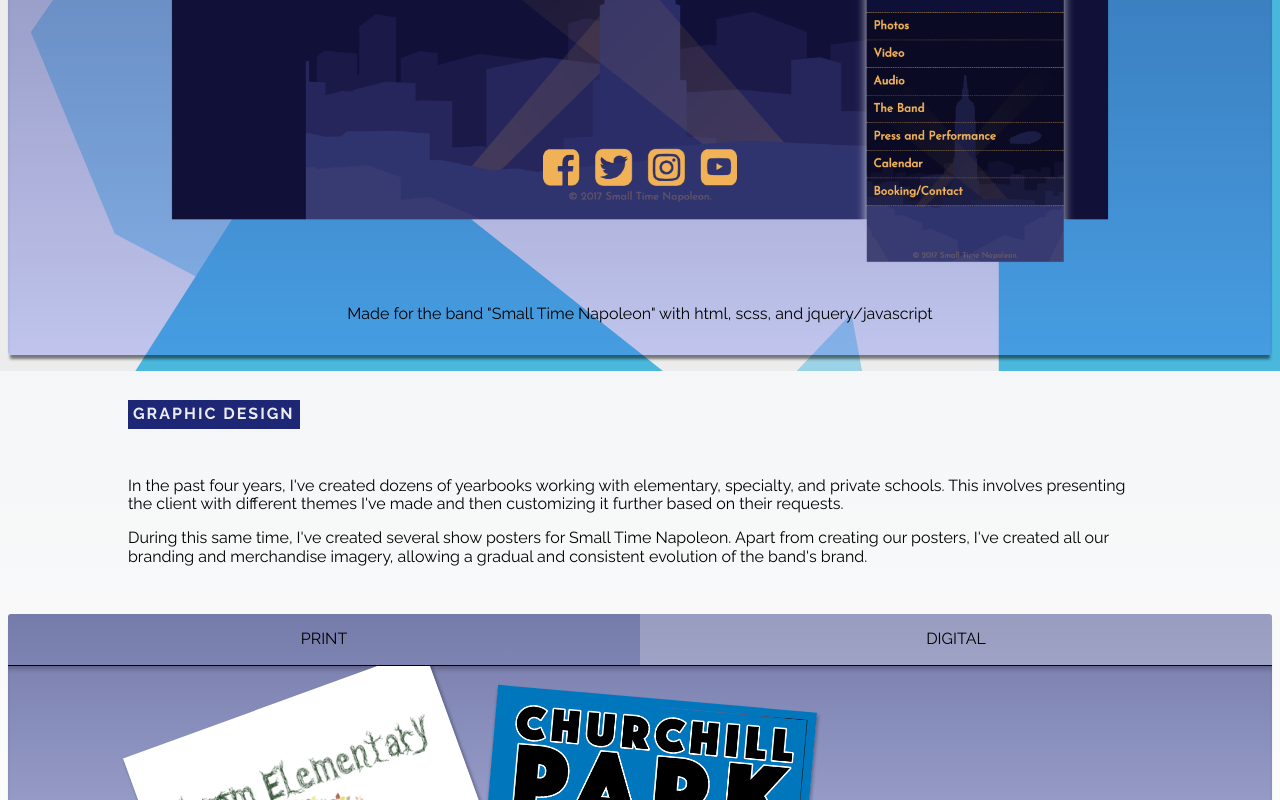
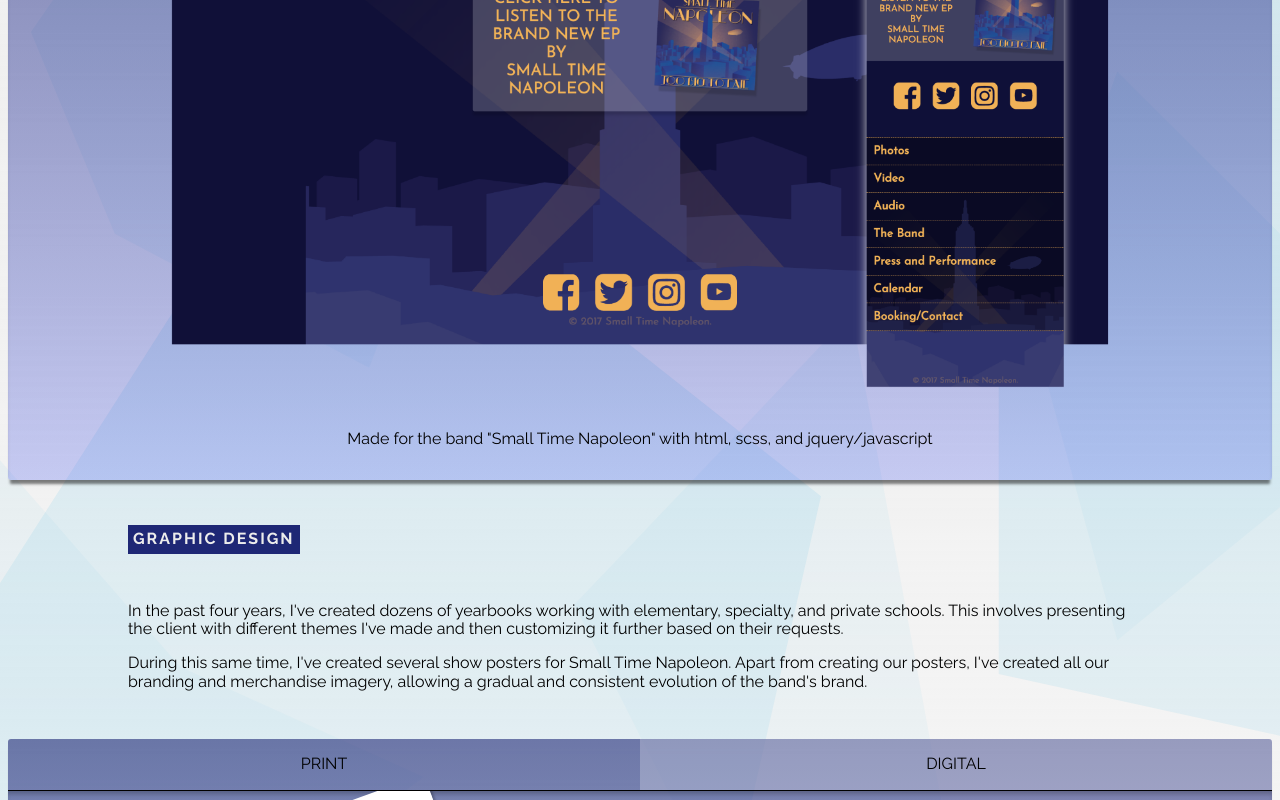
Before and after one commit to jathom30/Portfolio-Site, a React (Create React App) app: page / in a window 1280 px wide. Shown: the part 2000-2800 px from the top of the page. Built offline with nearby package versions, Linux system fonts and the light colour scheme.

Commit message:
updated background throughout. fixed header bug on resize

```diff
--- a/src/App.css
+++ b/src/App.css
@@ -9,7 +9,8 @@ html {
   position: fixed;
   top: -200px;
   width: 100vw;
-  height: auto; }
+  height: auto;
+  opacity: .25; }
 
 .poly-background-upper {
   z-index: -1; }
@@ -37,10 +38,13 @@ a {
   padding: 0;
   margin: 0; }
 
-.main h1 {
-  padding: 1em 0;
-  margin: 0 1em;
-  letter-spacing: 5px; }
+.main {
+  background: linear-gradient(to top, #f9f9f9, rgba(255, 255, 255, 0));
+  padding-bottom: 125px; }
+  .main h1 {
+    padding: 1em 0;
+    margin: 0 1em;
+    letter-spacing: 5px; }
 
 .info {
   width: 80vw;
@@ -249,8 +253,7 @@ a {
 
 /****** IMAGES ******/
 .visual {
-  padding: 1em .5em;
-  background: linear-gradient(to bottom, #f5f6f7, white); }
+  padding: 1em .5em; }
 
 .portfolio-images {
   padding: 1em 0;
@@ -434,7 +437,8 @@ a {
 /********************** FOOTER SECTION **********************/
 .footer {
   text-align: center;
-  padding: .5em; }
+  padding: .5em;
+  background: white; }
 
 @media screen and (min-width: 500px) {
   .section-h1 .beetle-pos {
--- a/src/components/App.js
+++ b/src/components/App.js
@@ -1,4 +1,5 @@
 import React, { Component } from 'react';
+import { TimelineLite } from 'gsap';
 
 import PolyBackgroundUpper from '../assets/PolyBackgroundUpper';
 import PolyBackgroundLower from '../assets/PolyBackgroundLower';
@@ -71,12 +72,41 @@ export default class App extends Component {
       })
     }
   }
+  // hamburger menu animation
+  crossBuns() {
+    const tl = new TimelineLite();
+    tl
+      .to("#top", .5, {y: '30px'})
+      .to("#bottom", .5, {y: '-30px'}, 0)
+      .to("#top", .3, {rotation: -45, transformOrigin: 'center'}, .3)
+      .to("#bottom", .3, {rotation: 45, transformOrigin: 'center'}, .3)
+      .to("#middle", .1, {autoAlpha: 0}, .2)
+  }
+  uncrossBuns() {
+    const tl = new TimelineLite();
+    tl
+      .to("#top", .3, {rotation: 0})
+      .to("#bottom", .3, {rotation: 0}, 0)
+      .to("#top", .3, {y: 0}, .3)
+      .to("#bottom", .3, {y: 0}, .3)
+      .to("#middle", .5, {autoAlpha: 1}, .2)
+  }
+  //update current window width in state
   componentDidMount() {
     window.addEventListener("resize", this.updateWindowWidth);
     if (this.state.windowWidth >= 950) {
       this.setState({
         nav: true,
       })
+    }
+  }
+  componentDidUpdate() {
+    if (this.state.windowWidth < 950) {
+      if (this.state.nav) {
+        this.crossBuns();
+      } else {
+        this.uncrossBuns();
+      }
     }
   }
   componentWillUnmount() {
--- a/src/components/Header.js
+++ b/src/components/Header.js
@@ -2,38 +2,11 @@ import React, { Component } from 'react';
 
 import BeetleIcon from '../assets/BeetleIcon';
 import Hamburger from '../assets/Hamburger';
-import { TimelineLite } from 'gsap';
 
 export default class Header extends Component {
 
-  crossBuns() {
-    const tl = new TimelineLite();
-    tl
-      .to("#top", .5, {y: '30px'})
-      .to("#bottom", .5, {y: '-30px'}, 0)
-      .to("#top", .3, {rotation: -45, transformOrigin: 'center'}, .3)
-      .to("#bottom", .3, {rotation: 45, transformOrigin: 'center'}, .3)
-      .to("#middle", .1, {autoAlpha: 0}, .2)
-  }
-  uncrossBuns() {
-    const tl = new TimelineLite();
-    tl
-      .to("#top", .3, {rotation: 0})
-      .to("#bottom", .3, {rotation: 0}, 0)
-      .to("#top", .3, {y: 0}, .3)
-      .to("#bottom", .3, {y: 0}, .3)
-      .to("#middle", .5, {autoAlpha: 1}, .2)
-  }
-
-
   render () {
     const { nav, showHideNav, hideNav } = this.props;
-
-    if (nav) {
-      this.crossBuns();
-    } else {
-      this.uncrossBuns();
-    }
 
     return (
       <div id="header" className={nav ? "header full" : "header"} onClick={showHideNav}>
--- a/src/scss/_basic.scss
+++ b/src/scss/_basic.scss
@@ -13,6 +13,7 @@ html {
   top: -200px;
   width: 100vw;
   height: auto;
+  opacity: .25;
 }
 .poly-background-upper {
   z-index: -1;
@@ -45,7 +46,8 @@ a {
 }
 
 .main {
-  // background: linear-gradient(to bottom, lighten($color: $background, $amount: 5%), white);
+  background: linear-gradient(to top, lighten($color: $background, $amount: 5%),rgba(255,255,255,0));
+  padding-bottom: 125px;
   h1 {
     padding: 1em 0;
     margin: 0 1em;
--- a/src/scss/_footer.scss
+++ b/src/scss/_footer.scss
@@ -3,4 +3,5 @@
 .footer {
   text-align: center;
   padding: .5em;
+  background: white;
 }
--- a/src/scss/_portfolio.scss
+++ b/src/scss/_portfolio.scss
@@ -45,7 +45,7 @@
 /****** IMAGES ******/
 .visual {
   padding: 1em .5em;
-  background: linear-gradient(to bottom, rgb(245, 246, 247), white);
+  // background: linear-gradient(to bottom, rgb(245, 246, 247), white);
 }
 .portfolio-images {
   // background: $secondary-blue;
```
